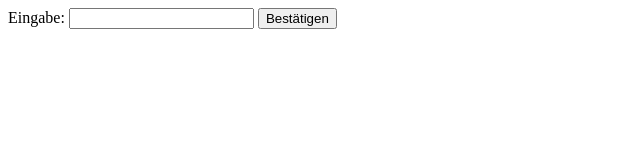
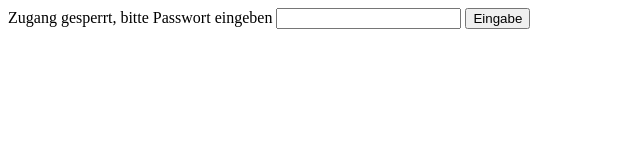
Before and after one commit to xBastie/xBastie.github.io, a plain HTML site: page index.html in a window 1280 px wide. Shown: the whole page, without its empty margins (0-640 px from the left). Drawn offline with Linux system fonts and the light colour scheme.

Commit message:
Update index.html

```diff
--- a/index.html
+++ b/index.html
@@ -7,7 +7,7 @@
       var userInput = document.getElementById('userInput').value;
 
       // Hier wird die Bedingung für die richtige Eingabe geprüft
-      if (userInput === 'KorrekteEingabe') {
+      if (userInput === 'See') {
         document.getElementById('output').innerHTML = 'Richtige Eingabe!';
       } else {
         document.getElementById('output').innerHTML = 'Falsche Eingabe. Versuche es erneut.';
@@ -20,9 +20,9 @@
 </head>
 <body>
   <form onsubmit="return checkInput()">
-    <label for="userInput">Eingabe: </label>
+    <label for="userInput">Zugang gesperrt, bitte Passwort eingeben</label>
     <input type="text" id="userInput">
-    <button type="submit">Bestätigen</button>
+    <button type="submit">Eingabe</button>
   </form>
   <p id="output"></p>
 </body>
```
